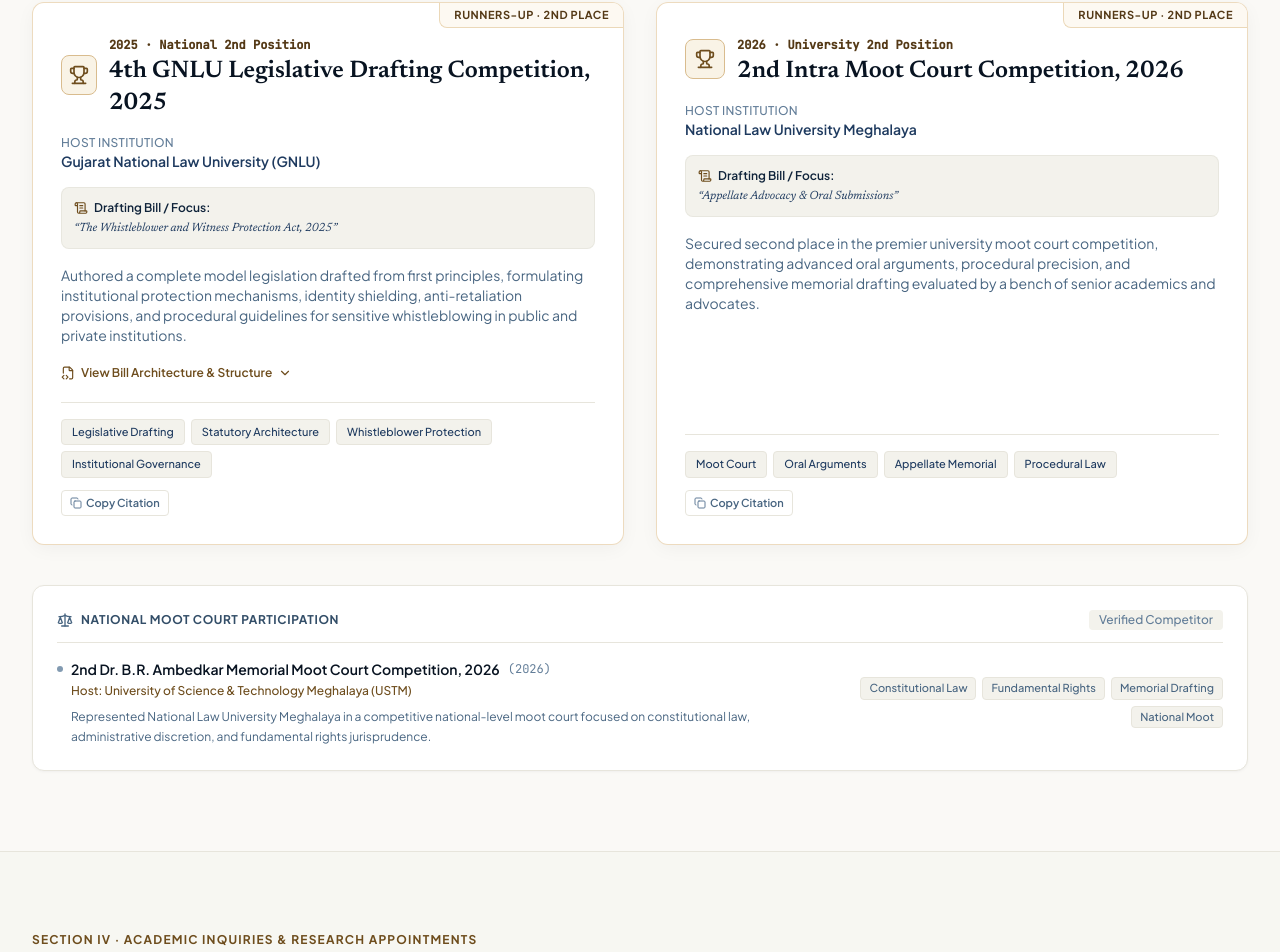
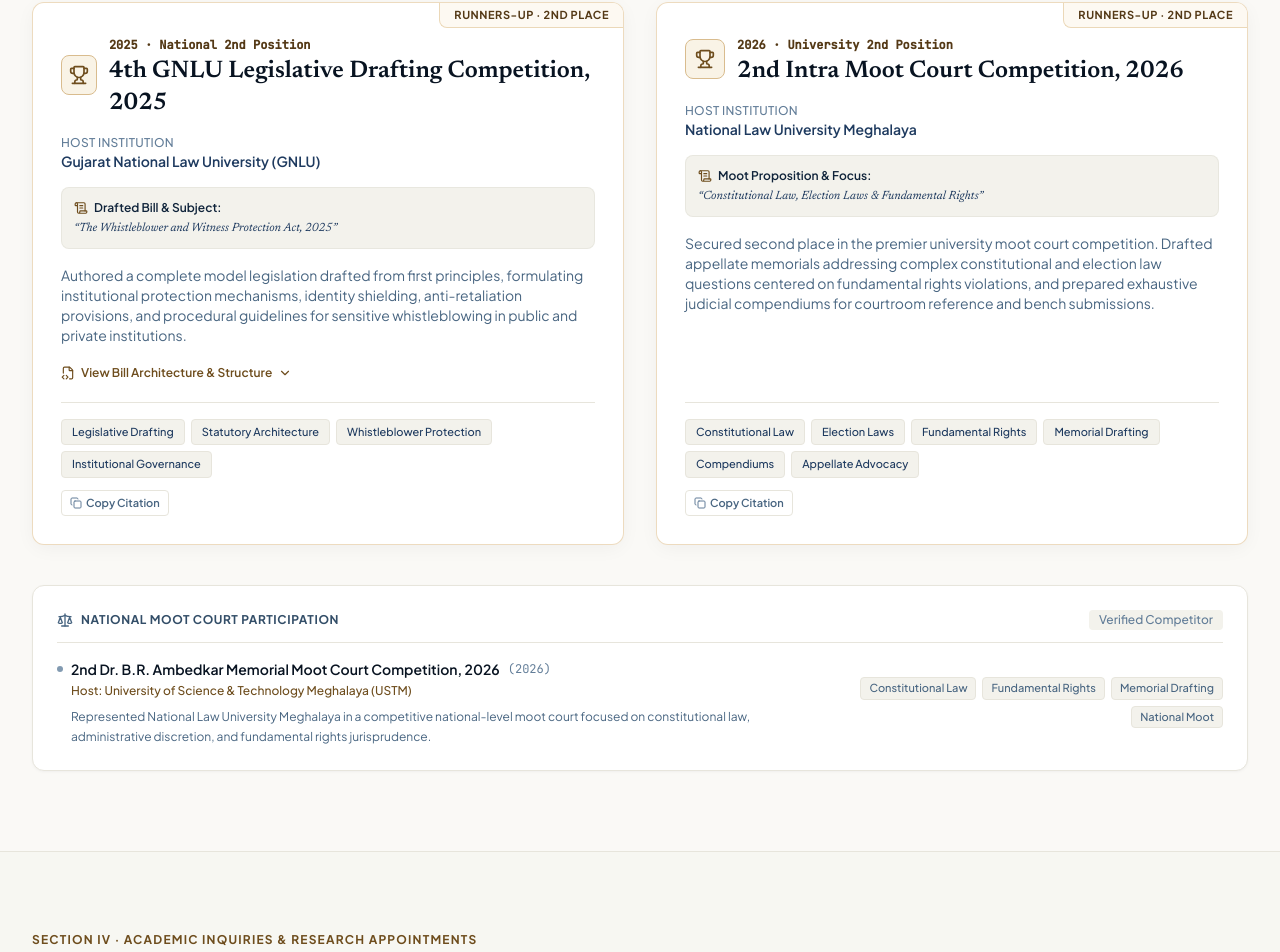
Before and after one commit to mohdahsanx/mohd-ahsan-portfolio, a React (Vite) app: page / in a window 1280 px wide. Shown: the part 3730-4682 px from the top of the page. Built offline with nearby package versions, Linux system fonts and the light colour scheme; no server answers.

Commit message:
feat: update Intra Moot entry with constitutional & election law memorials and compendiums

```diff
--- a/src/components/Achievements.tsx
+++ b/src/components/Achievements.tsx
@@ -74,7 +74,7 @@
                   <div className="p-3 bg-canvas-muted rounded-lg border border-canvas-border/80 mb-4">
                     <div className="flex items-center space-x-1.5 text-xs font-semibold text-navy-900 mb-1">
                       <ScrollText className="w-3.5 h-3.5 text-bronze-700" />
-                      <span>Drafting Bill / Focus:</span>
+                      <span>{item.id === 'gnlu-leg-drafting-2025' ? 'Drafted Bill & Subject:' : 'Moot Proposition & Focus:'}</span>
                     </div>
                     <p className="text-xs font-serif italic text-navy-800">
                       “{item.projectOrMatter}”
--- a/src/data/portfolioData.ts
+++ b/src/data/portfolioData.ts
@@ -154,9 +154,9 @@
     year: "2026",
     rank: "podium",
     rankLabel: "University 2nd Position",
-    projectOrMatter: "Appellate Advocacy & Oral Submissions",
-    description: "Secured second place in the premier university moot court competition, demonstrating advanced oral arguments, procedural precision, and comprehensive memorial drafting evaluated by a bench of senior academics and advocates.",
-    tags: ["Moot Court", "Oral Arguments", "Appellate Memorial", "Procedural Law"]
+    projectOrMatter: "Constitutional Law, Election Laws & Fundamental Rights",
+    description: "Secured second place in the premier university moot court competition. Drafted appellate memorials addressing complex constitutional and election law questions centered on fundamental rights violations, and prepared exhaustive judicial compendiums for courtroom reference and bench submissions.",
+    tags: ["Constitutional Law", "Election Laws", "Fundamental Rights", "Memorial Drafting", "Compendiums", "Appellate Advocacy"]
   },
   {
     id: "ambedkar-moot-2026",
```
